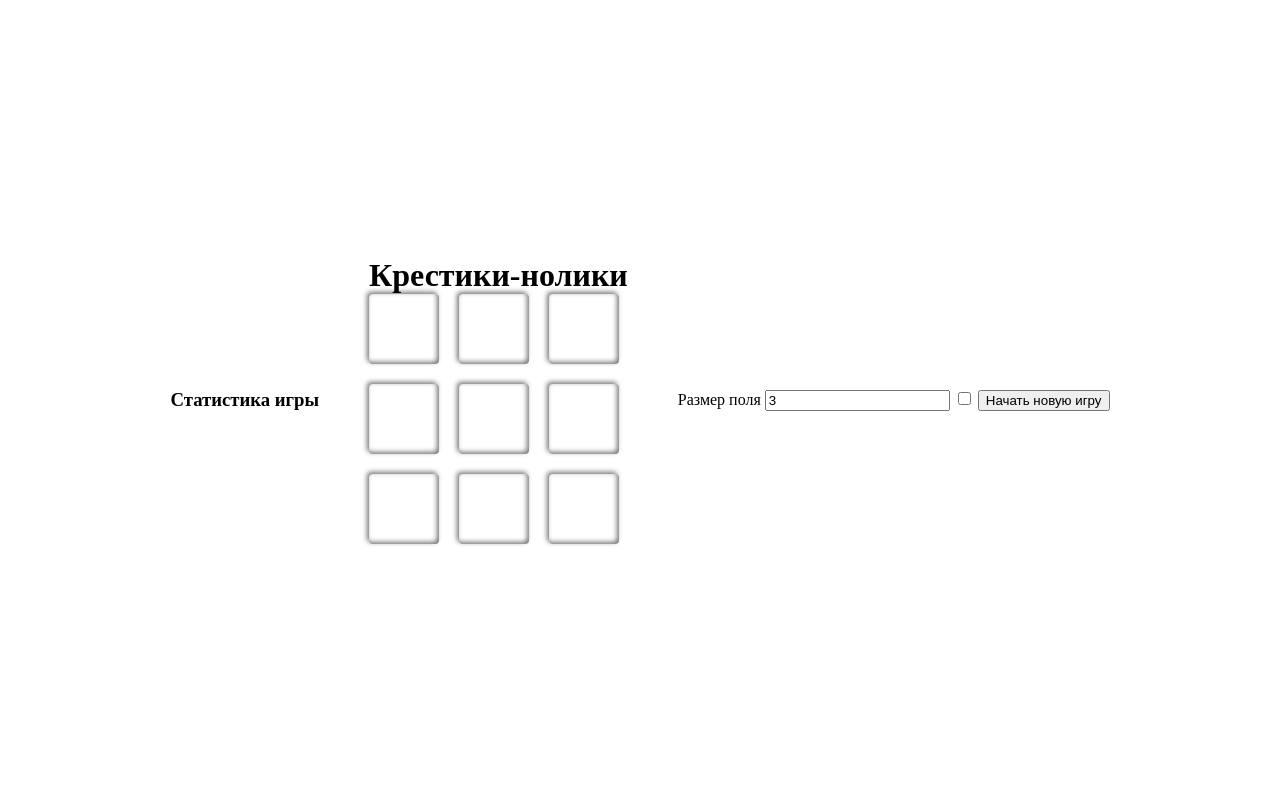
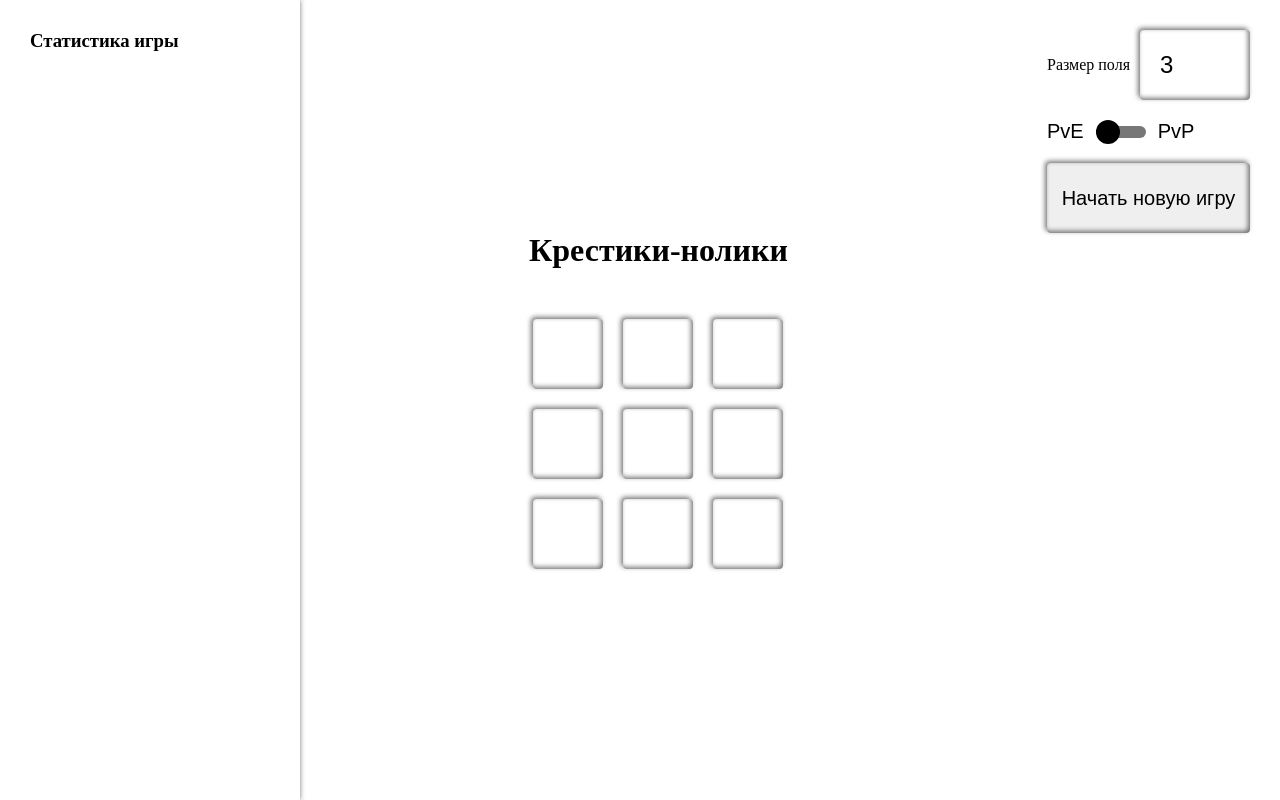
Before and after one commit to queen-leksa/tictactoe-dev3.3-1sem2022, a plain HTML site: page index.html in a window 1280 px wide. Drawn offline with Linux system fonts and the light colour scheme.

Commit message:
styling content

```diff
--- a/index.html
+++ b/index.html
@@ -18,7 +18,11 @@
     </main>
     <div class="control">
         <label>Размер поля <input type="number" min="3" value="3"></label>
-        <label class="type"><input type="checkbox"></label>
+        <div class="slide">
+            <label for="type">PvE</label>
+            <input type="checkbox" id="type">
+            <label class="type" for="type">PvP</label>
+        </div>
         <button class="reset">Начать новую игру</button>
     </div>
     <script src="script.js" type="module"></script>
--- a/style.css
+++ b/style.css
@@ -1,17 +1,37 @@
+* {
+    scrollbar-width: 4px;
+    scrollbar-color: black transparent;
+}
+*::-webkit-scrollbar {
+    width: 4px;
+}
+*::-webkit-scrollbar-track {
+    background: transparent;
+}
+*::-webkit-scrollbar-thumb {
+    background-color: black;
+    border-radius: 2px;
+}
 body {
     height: 100vh;
+    overflow-y: hidden;
     margin: 0;
+
+    display: grid;
+    grid-template-columns: 300px 1fr auto;
+}
+h1 {
+    width: 100%;
+    text-align: center;
+    margin: 0;
+}
+main {
     display: flex;
     justify-content: center;
     align-items: center;
     flex-wrap: wrap;
     align-content: center;
     gap: 50px;
-}
-h1 {
-    width: 100%;
-    text-align: center;
-    margin: 0;
 }
 .board {
     display: grid;
@@ -30,3 +50,95 @@ h1 {
 .board__cell.active {
     box-shadow: 2px 2px 5px 0 #0008, inset 2px 2px 5px 0 #0008;
 }
+.stats {
+    box-shadow: 0px 0px 5px 0 #0008;
+    padding: 30px;
+    display: grid;
+    grid-template-rows: 30px 1fr;
+    gap: 14px;
+    height: 100vh;
+    box-sizing: border-box;
+}
+.stats h3 {
+    margin: 0;
+}
+.stats-box {
+    overflow-y: auto;
+    padding-right: 10px;
+}
+.control {
+    display: grid;
+    gap: 20px;
+    align-content: flex-start;
+    padding: 30px;
+}
+
+.reset {
+    box-shadow: -2px -2px 5px 0 #0008, inset -2px -2px 5px 0 #0008;
+    border-radius: 4px;
+    cursor: pointer;
+    font: 20px sans-serif;
+    user-select: none;
+    height: 70px;
+    outline: none;
+    border: none;
+}
+.reset:active {
+    box-shadow: 2px 2px 5px 0 #0008, inset 2px 2px 5px 0 #0008;
+}
+label {
+    display: flex;
+    gap: 10px;
+    align-items: center;
+}
+[type="number"] {
+    box-shadow: -2px -2px 5px 0 #0008, inset -2px -2px 5px 0 #0008;
+    border-radius: 4px;
+    cursor: pointer;
+    font: 24px sans-serif;
+    user-select: none;
+    height: 70px;
+    padding: 0 20px;
+    outline: none;
+    border: none;
+    width: 70px;
+}
+[type="checkbox"] {
+    display: none;
+}
+.slide {
+    display: flex;
+    align-items: center;
+    gap: 12px;
+    font: 20px sans-serif;
+}
+.slide>label {
+    cursor: pointer;
+}
+.type {
+    position: relative;
+    display: flex;
+    align-items: center;
+    gap: 12px;
+}
+.type::before {
+    content: "";
+    display: block;
+    width: 50px;
+    height: 12px;
+    background-color: #0008;
+    border-radius: 6px;
+}
+.type::after {
+    content: "";
+    display: block;
+    width: 24px;
+    height: 24px;
+    background-color: #000;
+    border-radius: 50%;
+    position: absolute;
+    transition: transform .3s;
+}
+[type="checkbox"]:checked+label::after {
+    transform: translateX(26px);
+}
```
